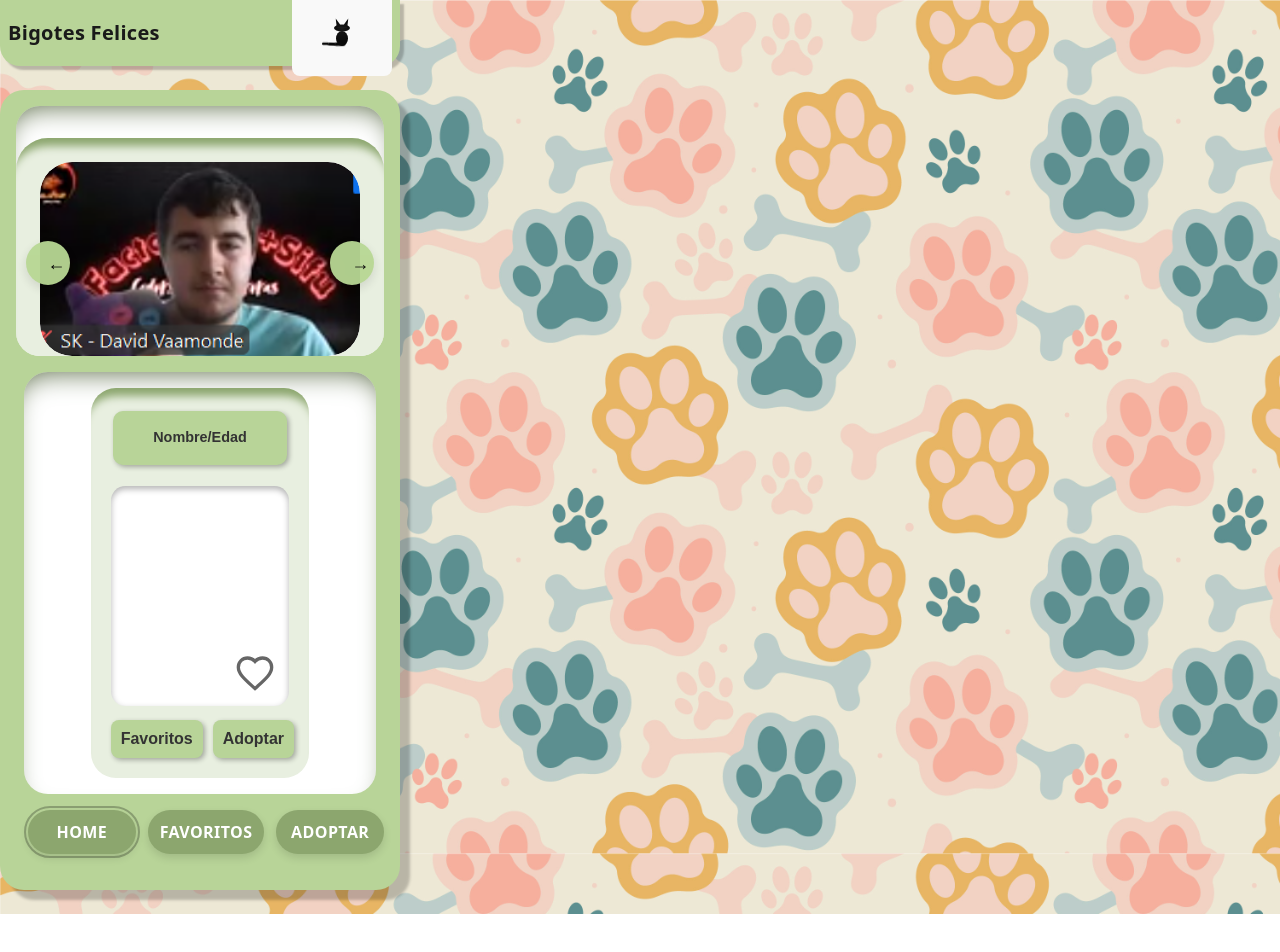
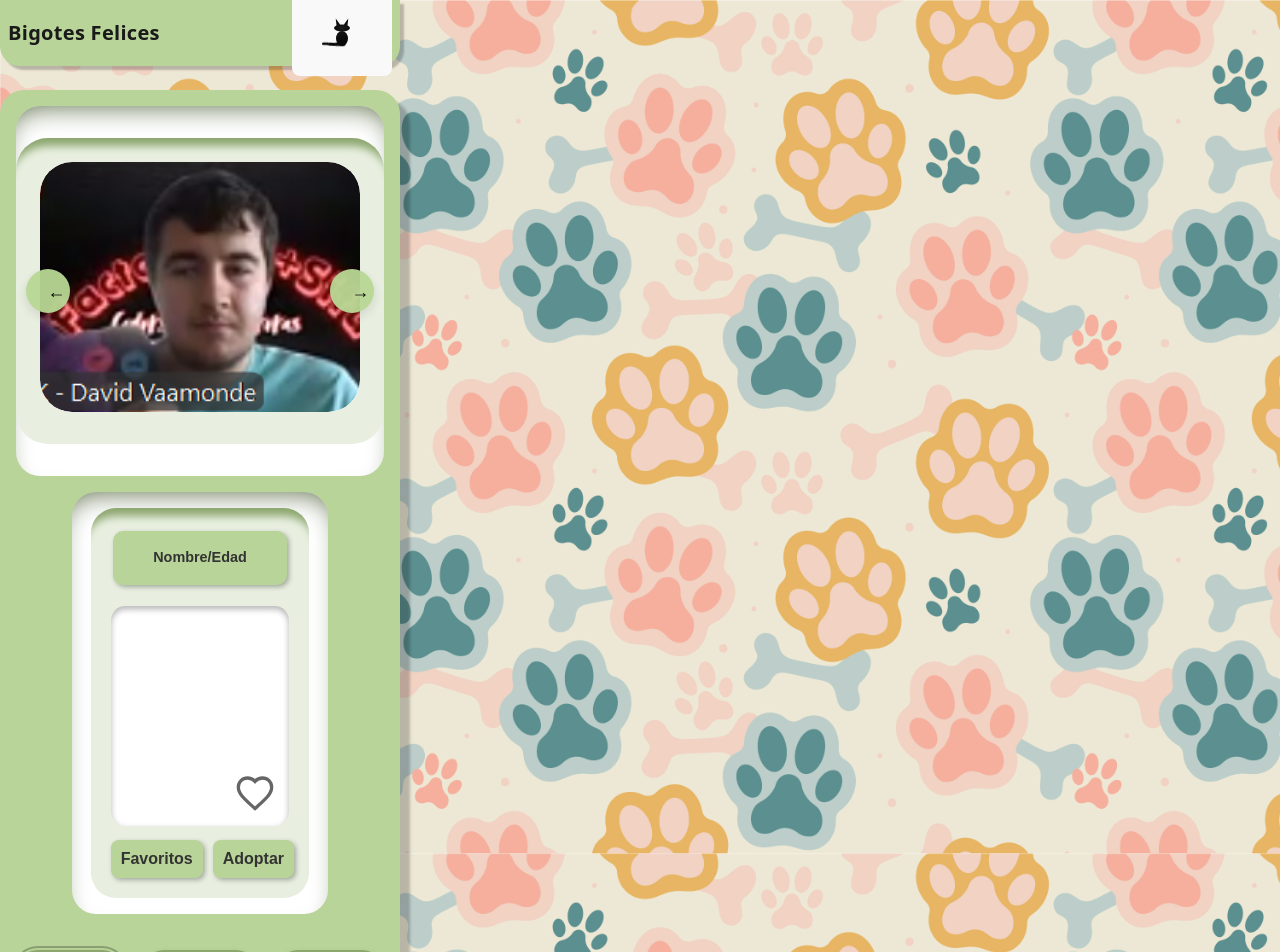
Before and after one commit to Anais-RV/bigotes-felices, a React (Vite) app: page / in a window 1280 px wide. Shown: the top 952 px of the page. Before the commit the page ends 914 px from the top, so only its background shows below. Built offline with nearby package versions, Linux system fonts and the light colour scheme.

Commit message:
Pumagato square bug persists despite following Senior's instructions. Slider and modal dimensions are better aligned, though still need refinement. Tail animation increased per Senior's guidance.

```diff
--- a/src/components/Header/Header.css
+++ b/src/components/Header/Header.css
@@ -66,7 +66,7 @@ body {
 
 .navbar {
   width: 400px;
-  height: 800px;
+  height: 925px;
   margin: 24px auto;
   background: #B8D498;
   border-radius: 24px;
@@ -86,7 +86,8 @@ body {
 .nav-actions {
   margin-top: auto;
   display: flex;
-  gap: 12px;
+  margin-top: 20px;;
+  gap: 18px;
 }
 
 .nav-link {
@@ -123,7 +124,7 @@ body {
   background: #ffffff;
   border-radius: 24px;
   width: 100%;
-  height: 250px;
+  height: 100%;
   margin: 0;
   position: relative;
   overflow: hidden;
@@ -155,9 +156,10 @@ body {
 .modal-box {
   background: #ffffff;
   border-radius: 24px;
-  width: 320px;
+  width: auto;
+  height: auto;
   max-width: calc(100% - 32px);
-  min-height: 360px;
+  min-height: auto;
   margin: 0 auto;
   display: flex;
   align-items: center;
--- a/src/components/Header/Header.jsx
+++ b/src/components/Header/Header.jsx
@@ -49,7 +49,7 @@ export default function Header({ slider, catCard }) {
             {catCard || 'Modal con contenido del slider'}
           </div>
 
-          <nav className='nav-actions'><br />
+          <nav className='nav-actions'>
             <NavLink to='/' className='nav-link'>HOME</NavLink>
             <NavLink to='/favorites' className='nav-link'>FAVORITOS</NavLink>
             <NavLink to='/adopt' className='nav-link'>ADOPTAR</NavLink>
```
